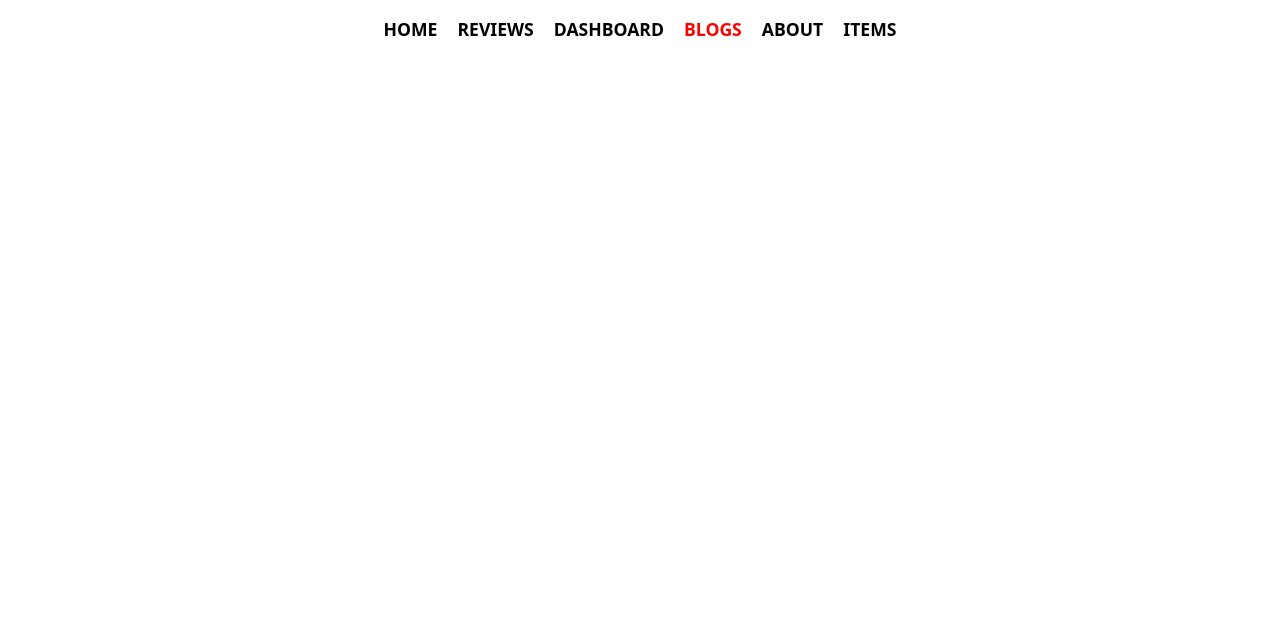
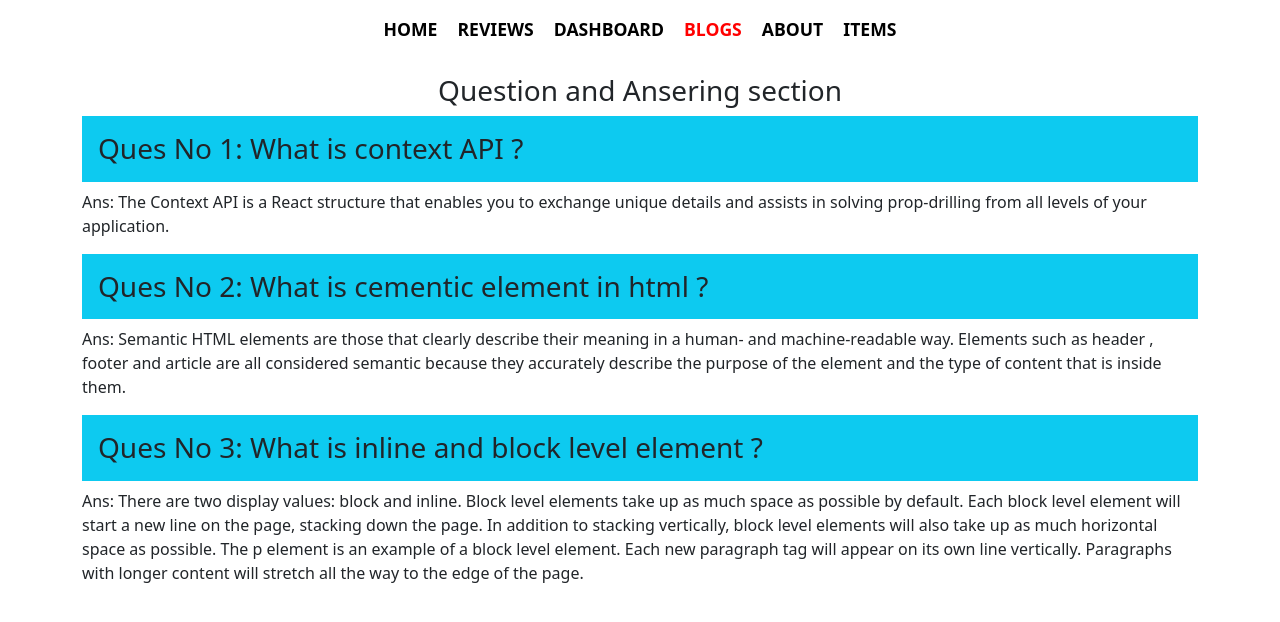
Before and after one commit to shafiquetuhin01/product-analysis-website, a React (Create React App) app: page /blogs in a window 1280 px wide. Shown: the top 622 px of the page. Built offline with nearby package versions, Linux system fonts and the light colour scheme.

Commit message:
Ques and ansering section added

```diff
--- a/src/components/Blogs/Blogs.js
+++ b/src/components/Blogs/Blogs.js
@@ -1,7 +1,40 @@
 import React from "react";
 
 const Blogs = () => {
-  return <div></div>;
+  return (
+    <div className="border-3 mt-3">
+      <h3 className="text-center mb-2">Question and Ansering section</h3>
+      <h3 className="bg-info p-3">Ques No 1: What is context API ?</h3>
+      <p>
+        Ans: The Context API is a React structure that enables you to exchange
+        unique details and assists in solving prop-drilling from all levels of
+        your application.
+      </p>
+      <h3 className="bg-info p-3">
+        Ques No 2: What is cementic element in html ?
+      </h3>
+      <p>
+        Ans: Semantic HTML elements are those that clearly describe their
+        meaning in a human- and machine-readable way. Elements such as header ,
+        footer and article are all considered semantic because they accurately
+        describe the purpose of the element and the type of content that is
+        inside them.
+      </p>
+      <h3 className="bg-info p-3">
+        Ques No 3: What is inline and block level element ?
+      </h3>
+      <p>
+        Ans: There are two display values: block and inline. Block level
+        elements take up as much space as possible by default. Each block level
+        element will start a new line on the page, stacking down the page. In
+        addition to stacking vertically, block level elements will also take up
+        as much horizontal space as possible. The p element is an example of a
+        block level element. Each new paragraph tag will appear on its own line
+        vertically. Paragraphs with longer content will stretch all the way to
+        the edge of the page.
+      </p>
+    </div>
+  );
 };
 
 export default Blogs;
```
Also changed, not shown: 1 other file (tests, documents, lock files or other folders).
